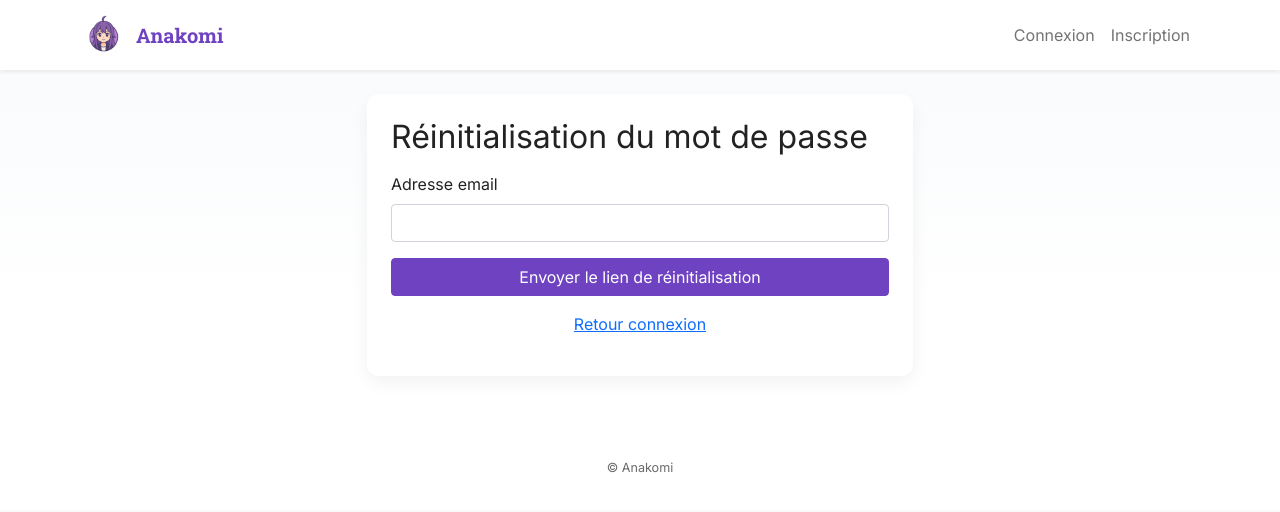
After one commit to Yota02/Anakomi, a Flask app: page /reset_password_request in a window 1280 px wide. The commit adds this page. Shown: the top 512 px of the page. Run offline with Flask 3, Linux system fonts and the light colour scheme.

Commit message:
feat: ajout de la fonctionnalité de réinitialisation du mot de passe

```diff
--- a/app.py
+++ b/app.py
@@ -3,6 +3,9 @@ from werkzeug.security import generate_password_hash, check_password_hash
 from datetime import datetime, timedelta
 import os
 import logging
+from itsdangerous import URLSafeTimedSerializer, BadSignature, SignatureExpired
+import smtplib
+from email.message import EmailMessage
 
 from config_db import execute_query, fetch_all, fetch_one, get_connection, resolve_user_table
 
@@ -129,6 +132,62 @@ def ensure_tables():
     except Exception as e:
         # Ne pas planter l'application : on loggue pour l'admin et on continue.
         print(f"⚠️  Échec création/verification des tables : {e}")
+
+# Serializer pour tokens de reset (utilise SECRET_KEY de app.config)
+def _get_serializer():
+    return URLSafeTimedSerializer(app.config['SECRET_KEY'])
+
+def generate_reset_token(user_id):
+    s = _get_serializer()
+    return s.dumps({'user_id': user_id})
+
+def verify_reset_token(token, max_age=3600):
+    s = _get_serializer()
+    try:
+        data = s.loads(token, max_age=max_age)
+        return data.get('user_id')
+    except SignatureExpired:
+        return None
+    except BadSignature:
+        return None
+
+def send_reset_email(to_email, token, username):
+    """
+    Envoie l'email de reset si la configuration SMTP est présente.
+    Variables d'environnement supportées:
+      SMTP_HOST, SMTP_PORT, SMTP_USER, SMTP_PASSWORD, MAIL_FROM
+    Si non configuré, on logge et on renvoie le lien (utile pour dev local).
+    """
+    host = os.getenv('SMTP_HOST')
+    port = int(os.getenv('SMTP_PORT', '587')) if os.getenv('SMTP_PORT') else None
+    user = os.getenv('SMTP_USER')
+    password = os.getenv('SMTP_PASSWORD')
+    mail_from = os.getenv('MAIL_FROM', 'no-reply@anakomi.local')
+
+    reset_url = url_for('reset_password', token=token, _external=True)
+    subject = "Réinitialisation de votre mot de passe - Anakomi"
+    body = f"Bonjour {username},\n\nPour réinitialiser votre mot de passe, cliquez sur le lien suivant (valide 1h) :\n\n{reset_url}\n\nSi vous n'avez pas demandé ce reset, ignorez ce message.\n\n— L'équipe Anakomi"
+
+    if host and user and password and port:
+        try:
+            msg = EmailMessage()
+            msg['Subject'] = subject
+            msg['From'] = mail_from
+            msg['To'] = to_email
+            msg.set_content(body)
+
+            with smtplib.SMTP(host, port, timeout=10) as smtp:
+                smtp.starttls()
+                smtp.login(user, password)
+                smtp.send_message(msg)
+            logger.info("Email de réinitialisation envoyé à %s", to_email)
+            return True
+        except Exception as e:
+            logger.error("Échec envoi email reset: %s", e)
+            # fallback to console
+    # Si pas de SMTP ou erreur -> log + flash le lien (pratique pour dev)
+    logger.info("Lien de réinitialisation (dev/console) pour %s : %s", to_email, reset_url)
+    return False
 
 # Routes
 @app.route('/')
@@ -368,6 +427,59 @@ def edit_anime(id):
 
     return render_template('edit_anime.html', anime=anime)
 
+# Route: demande de réinitialisation
+@app.route('/reset_password_request', methods=['GET', 'POST'])
+def reset_password_request():
+    if request.method == 'POST':
+        email = request.form.get('email', '').strip()
+        if not email:
+            flash("Veuillez fournir votre adresse email.")
+            return redirect(url_for('reset_password_request'))
+
+        # Détecter la table utilisateur et chercher par email
+        info = get_user_table_info()
+        tbl = info['table']
+        user = fetch_one(f"SELECT id, username, email FROM {tbl} WHERE email = %s", (email,))
+        if user:
+            token = generate_reset_token(user['id'])
+            sent = send_reset_email(user['email'], token, user.get('username') or '')
+            flash("Si un compte existe pour cet email, un lien de réinitialisation a été envoyé.")
+            # Ne pas révéler l'existence du compte : message générique
+            if not sent:
+                # pour dev on affiche aussi le lien (console/log) ; inutile d'ajouter ici
+                pass
+        else:
+            # Même message pour éviter de divulguer l'existence de l'email
+            flash("Si un compte existe pour cet email, un lien de réinitialisation a été envoyé.")
+        return redirect(url_for('login'))
+    return render_template('password_reset_request.html')
+
+# Route: formulaire de nouveau mot de passe
+@app.route('/reset_password/<token>', methods=['GET', 'POST'])
+def reset_password(token):
+    user_id = verify_reset_token(token)
+    if not user_id:
+        flash("Le lien de réinitialisation est invalide ou expiré.")
+        return redirect(url_for('reset_password_request'))
+
+    if request.method == 'POST':
+        password = request.form.get('password', '').strip()
+        password2 = request.form.get('password2', '').strip()
+        if not password or password != password2:
+            flash("Les mots de passe doivent être identiques et non vides.")
+            return redirect(url_for('reset_password', token=token))
+
+        password_hash = generate_password_hash(password)
+        info = get_user_table_info()
+        tbl = info['table']
+        pwdcol = info['password_col']
+        # Mettre à jour la colonne détectée (compatible password / password_hash)
+        execute_query(f"UPDATE {tbl} SET {pwdcol} = %s WHERE id = %s", (password_hash, user_id))
+        flash("Mot de passe réinitialisé avec succès. Vous pouvez maintenant vous connecter.")
+        return redirect(url_for('login'))
+
+    return render_template('password_reset.html', token=token)
+
 if __name__ == '__main__':
     # Hôte/port et mode debug contrôlés par des variables d'environnement
     host = os.getenv('HOST', '0.0.0.0')
--- a/templates/login.html
+++ b/templates/login.html
@@ -22,6 +22,9 @@
                 </div>
                 <button type="submit" class="btn btn-brand w-100">Se connecter</button>
             </form>
+            <div class="mt-3 text-center">
+                <a href="{{ url_for('reset_password_request') }}">Mot de passe oublié ?</a>
+            </div>
             <p class="mt-3 text-center">Pas de compte ? <a href="{{ url_for('register') }}">S'inscrire</a></p>
         </div>
     </div>
--- /dev/null
+++ b/templates/password_reset_request.html
@@ -0,0 +1,19 @@
+{% extends "base.html" %}
+
+{% block content %}
+<div class="row justify-content-center">
+    <div class="col-md-6">
+        <div class="card p-4">
+            <h2 class="mb-3">Réinitialisation du mot de passe</h2>
+            <form method="POST">
+                <div class="mb-3">
+                    <label for="email" class="form-label">Adresse email</label>
+                    <input type="email" class="form-control" id="email" name="email" required>
+                </div>
+                <button type="submit" class="btn btn-brand w-100">Envoyer le lien de réinitialisation</button>
+            </form>
+            <p class="mt-3 text-center"><a href="{{ url_for('login') }}">Retour connexion</a></p>
+        </div>
+    </div>
+</div>
+{% endblock %}
```
Also changed, not shown: templates/password_reset.html (added, +23 -0 lines), todo.txt (added, +10 -0 lines).
